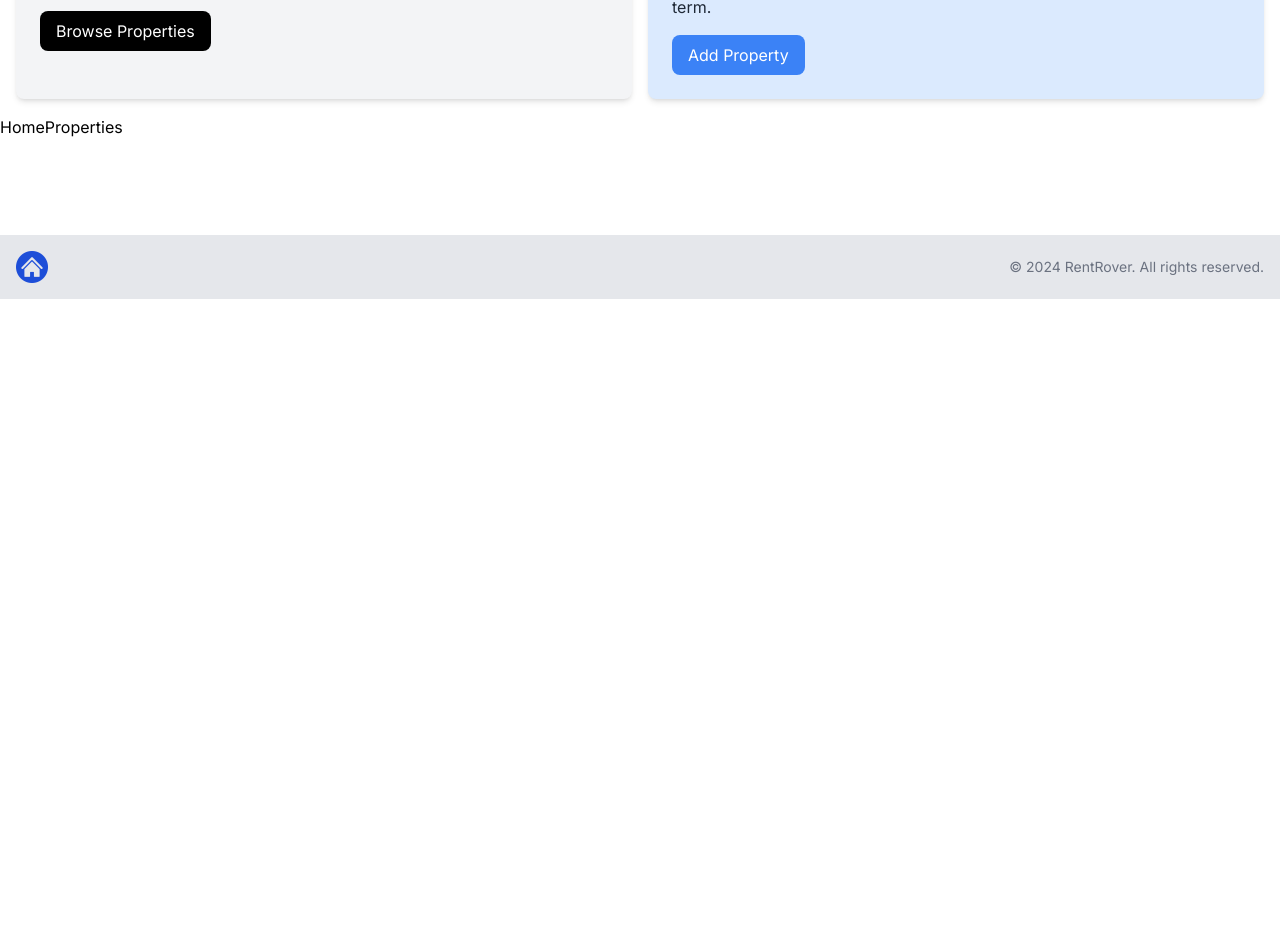
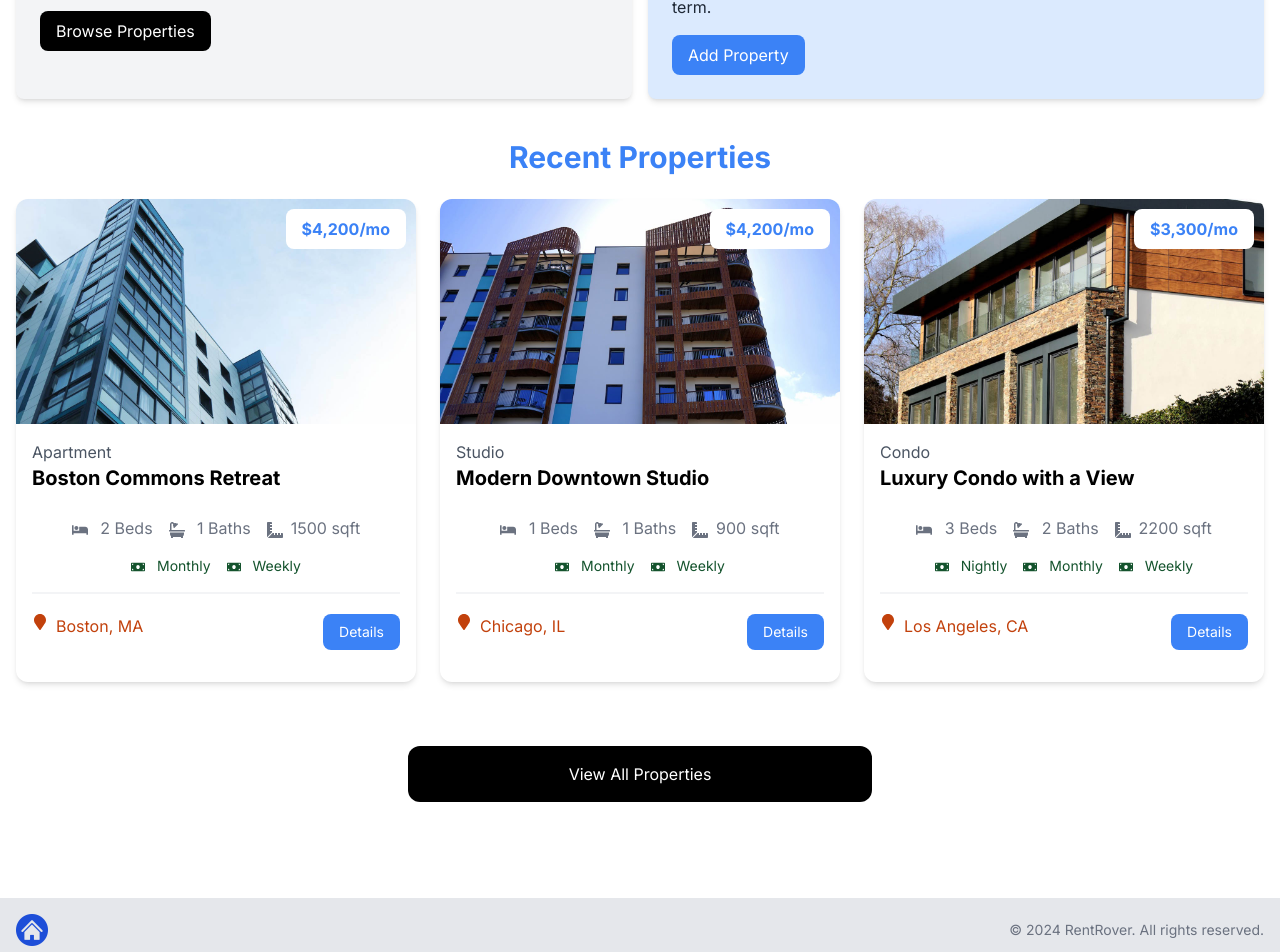
Before and after one commit to AshiishKarhade/RentRover, a Next.js app: page / in a window 1280 px wide. Shown: the part 546-1498 px from the top of the page. Before the commit the page ends 845 px from the top, so only its background shows below. Built offline with nearby package versions, Linux system fonts and the light colour scheme.

Commit message:
ui complete - added not-found and loading elements

```diff
--- /dev/null
+++ b/app/loading.jsx
@@ -0,0 +1,20 @@
+'use client';
+import ClipLoader from 'react-spinners/ClipLoader';
+
+const override = {
+    display: 'block',
+    margin: '100px auto',
+};
+
+const LoadingPage = ({ loading }) => {
+    return (
+        <ClipLoader
+            color='#3b82f6'
+            loading={loading}
+            cssOverride={override}
+            size={150}
+            aria-label='Loading Spinner'
+        />
+    );
+};
+export default LoadingPage;
--- /dev/null
+++ b/app/not-found.jsx
@@ -0,0 +1,34 @@
+import { FaExclamationTriangle } from 'react-icons/fa';
+import Link from 'next/link';
+
+
+const NotFoundPage = () => {
+    return (
+        <section className="bg-blue-50 min-h-screen flex-grow">
+            <div className="container m-auto max-w-2xl py-24">
+                <div
+                    className="bg-white px-6 py-24 mb-4 shadow-md rounded-md border m-4 md:m-0"
+                >
+                    <div className="flex justify-center">
+                        <FaExclamationTriangle
+                            className="fas fa-exclamation-triangle fa-5x text-8xl text-yellow-400"
+                        ></FaExclamationTriangle>
+                    </div>
+                    <div className="text-center">
+                        <h1 className="text-3xl font-bold mt-4 mb-2">Page Not Found</h1>
+                        <p className="text-gray-500 text-xl mb-10">
+                            The page you are looking for does not exist.
+                        </p>
+                        <Link
+                            href="/"
+                            className="bg-blue-700 hover:bg-blue-800 text-white font-bold py-4 px-6 rounded"
+                        >Go Home</Link
+                        >
+                    </div>
+                </div>
+            </div>
+            <div className="flex-grow"></div>
+        </section>
+    )
+}
+export default NotFoundPage
--- a/components/HomeProperties.jsx
+++ b/components/HomeProperties.jsx
@@ -1,8 +1,38 @@
 import properties from '@/properties.json'
+import {PropertyCard} from "@/components/PropertyCard";
+import Link from "next/link";
 
 const HomeProperties = () => {
+
+    const recentProperties = properties.sort(() => Math.random() - Math.random()).slice(0, 3);
+
     return (
-        <div>HomeProperties</div>
+        <>
+        <section className="px-4 py-6">
+            <div className="container-xl lg:container m-auto">
+                <h2 className="text-3xl font-bold text-blue-500 mb-6 text-center">
+                    Recent Properties
+                </h2>
+                <div className="grid grid-cols-1 md:grid-cols-3 gap-6">
+                    {recentProperties === 0 ? (
+                        <div>No recent properties</div>
+                    ) : (
+                        recentProperties.map((property) => (
+                            <PropertyCard key={property._id} property={property}/>
+                        ))
+                    )}
+                </div>
+            </div>
+        </section>
+
+        <section class="m-auto max-w-lg my-10 px-6">
+            <Link
+                href="/properties"
+                class="block bg-black text-white text-center py-4 px-6 rounded-xl hover:bg-gray-700"
+            >View All Properties</Link
+            >
+        </section>
+        </>
     )
 }
 export default HomeProperties
--- a/package.json
+++ b/package.json
@@ -12,7 +12,8 @@
     "next": "14.2.4",
     "react": "^18",
     "react-dom": "^18",
-    "react-icons": "^5.2.1"
+    "react-icons": "^5.2.1",
+    "react-spinners": "^0.13.8"
   },
   "devDependencies": {
     "postcss": "^8",
```
Also changed, not shown: 1 other file (tests, documents, lock files or other folders).
